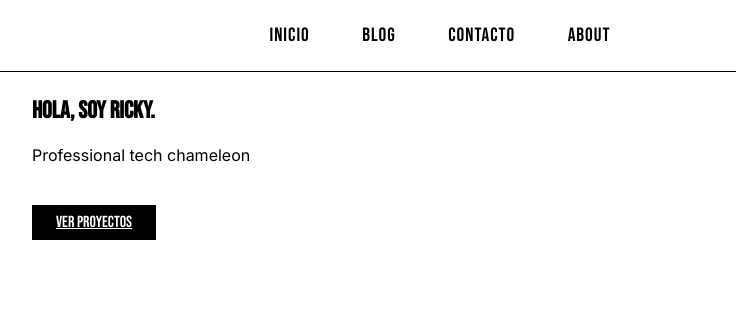
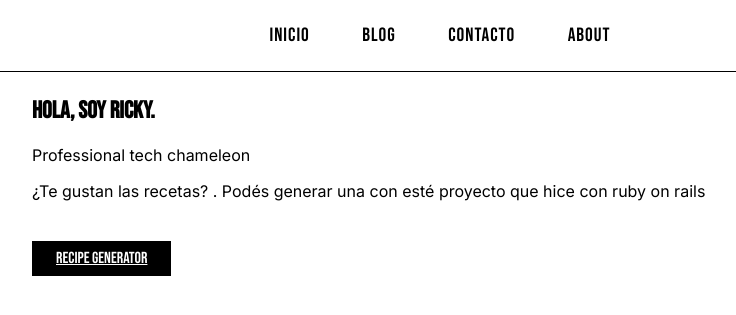
Before and after one commit to sosaricky/rickysosa, a Jekyll site: the page built from index.md, in a window 1280 px wide. Shown: the top 315 px of the page, without its empty margins (208-944 px from the left). Built offline with Jekyll 4.4.1, drawn with Linux system fonts in a browser that asks for light colours.

```diff
--- a/_includes/head.html
+++ b/_includes/head.html
@@ -1,8 +1,10 @@
 <!-- Fuentes -->
 <link rel="preconnect" href="https://fonts.googleapis.com">
 <link href="https://fonts.googleapis.com/css2?family=Bebas+Neue&family=Inter:wght@400;600&family=Fira+Code&display=swap" rel="stylesheet">
+<link rel="stylesheet" href="https://cdnjs.cloudflare.com/ajax/libs/highlight.js/11.7.0/styles/github.min.css">
+<script src="https://cdnjs.cloudflare.com/ajax/libs/highlight.js/11.7.0/highlight.min.js"></script>
+<script>hljs.highlightAll();</script>
 
-<!-- Estilos -->
 <style>
   :root {
       --font-heading: 'Bebas Neue', sans-serif;
--- a/index.md
+++ b/index.md
@@ -7,4 +7,7 @@ title: Inicio
 
 Professional tech chameleon
 
-[Ver proyectos](/proyectos){: .btn}  <!-- Botón opcional -->
+¿Te gustan las recetas? . Podés generar una con esté proyecto que hice con ruby on rails
+
+
+[Recipe Generator](/recipegenerator){: .btn}
```
